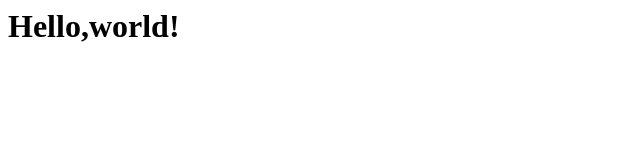
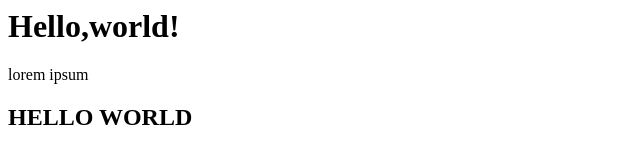
Before and after one commit to akramovjs/test, a plain HTML site: page index.html in a window 1280 px wide. Shown: the whole page, without its empty margins (0-640 px from the left). Drawn offline with Linux system fonts and the light colour scheme.

Commit message:
firstcommit

```diff
--- a/index.html
+++ b/index.html
@@ -1 +1,3 @@
 <h1>Hello,world!</h1>
+<p>lorem ipsum</p>
+<h2>HELLO WORLD</h2>
```
